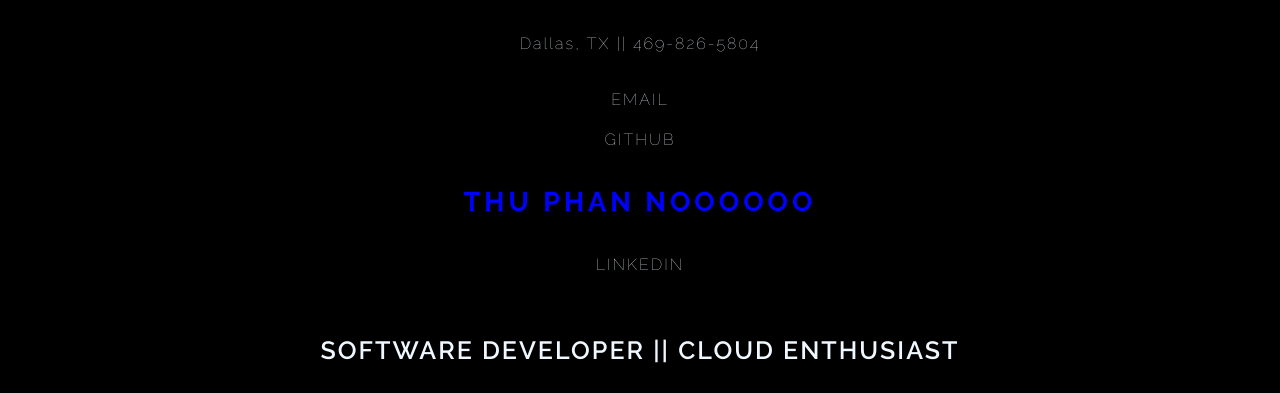
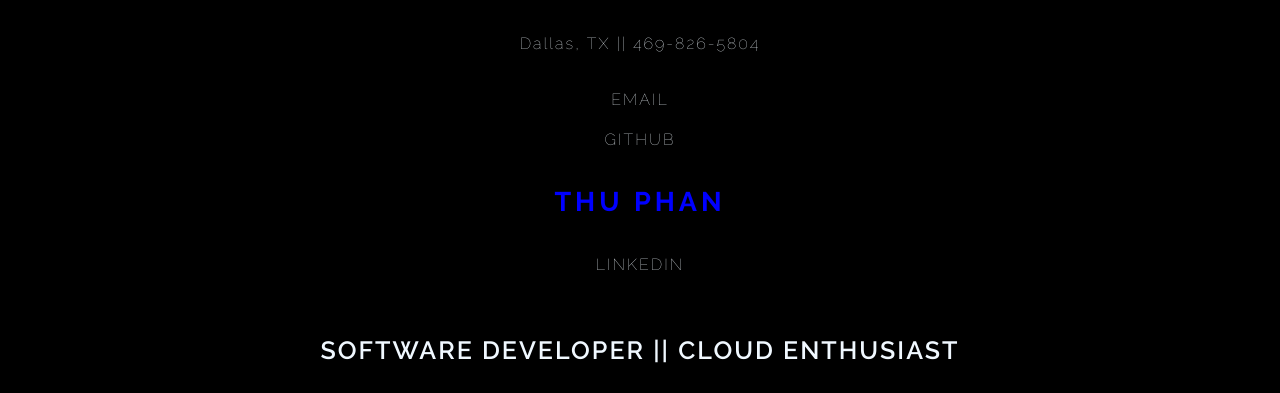
Before and after one commit to thutuephan/AliceCloudResume, a website: page index.html in a window 1280 px wide. Shown: the top 393 px of the page. Drawn offline with Linux system fonts and the light colour scheme; no server answers.

```diff
--- a/index.html
+++ b/index.html
@@ -24,7 +24,7 @@
             <li>
                     <a class="address" target="_blank" href="https://github.com/thutuephan">GITHUB</a>
             </li>
-            <li class="logo"><h2>THU PHAN NOOOOOO</h2></li>
+            <li class="logo"><h2>THU PHAN</h2></li>
 
 
             <li>
```
